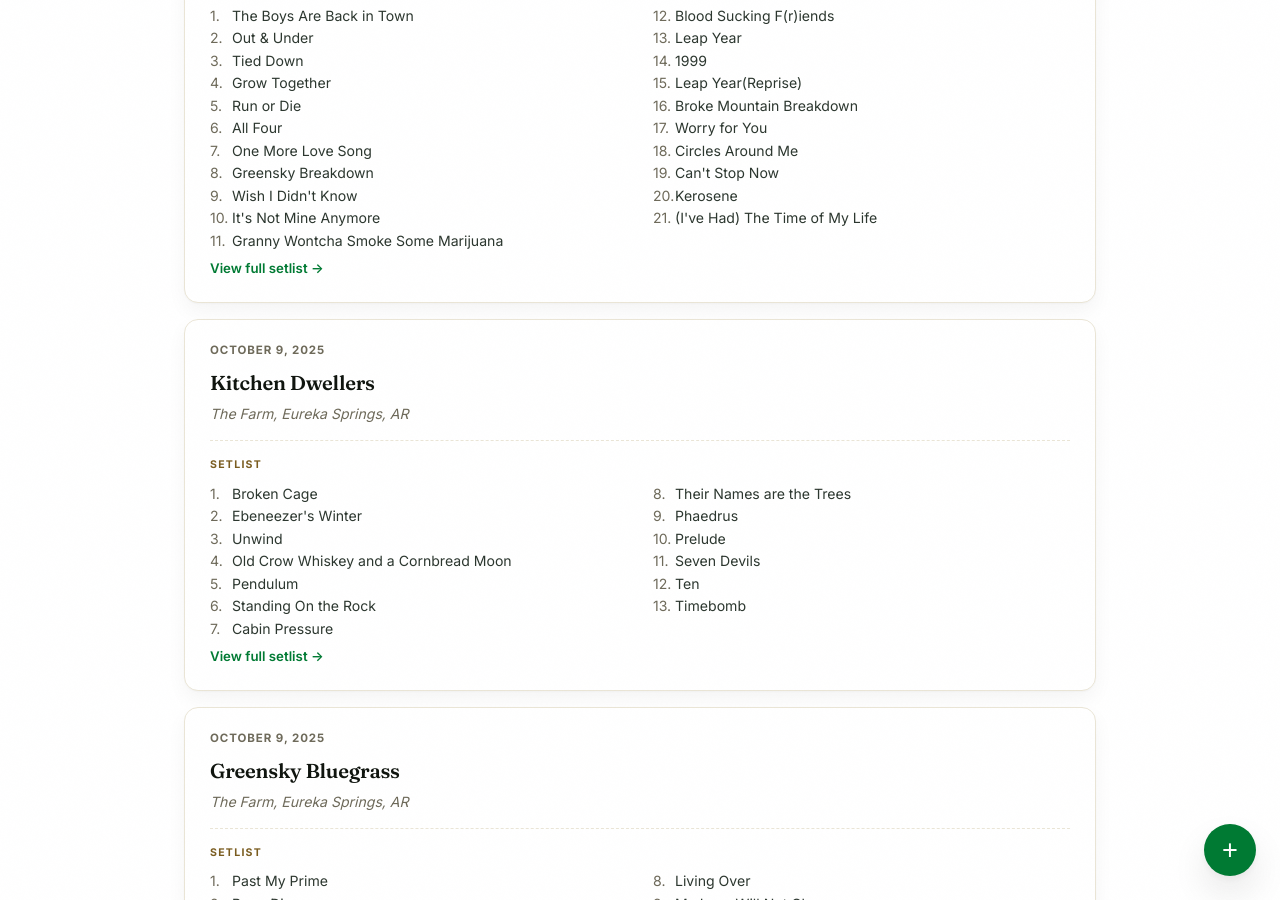
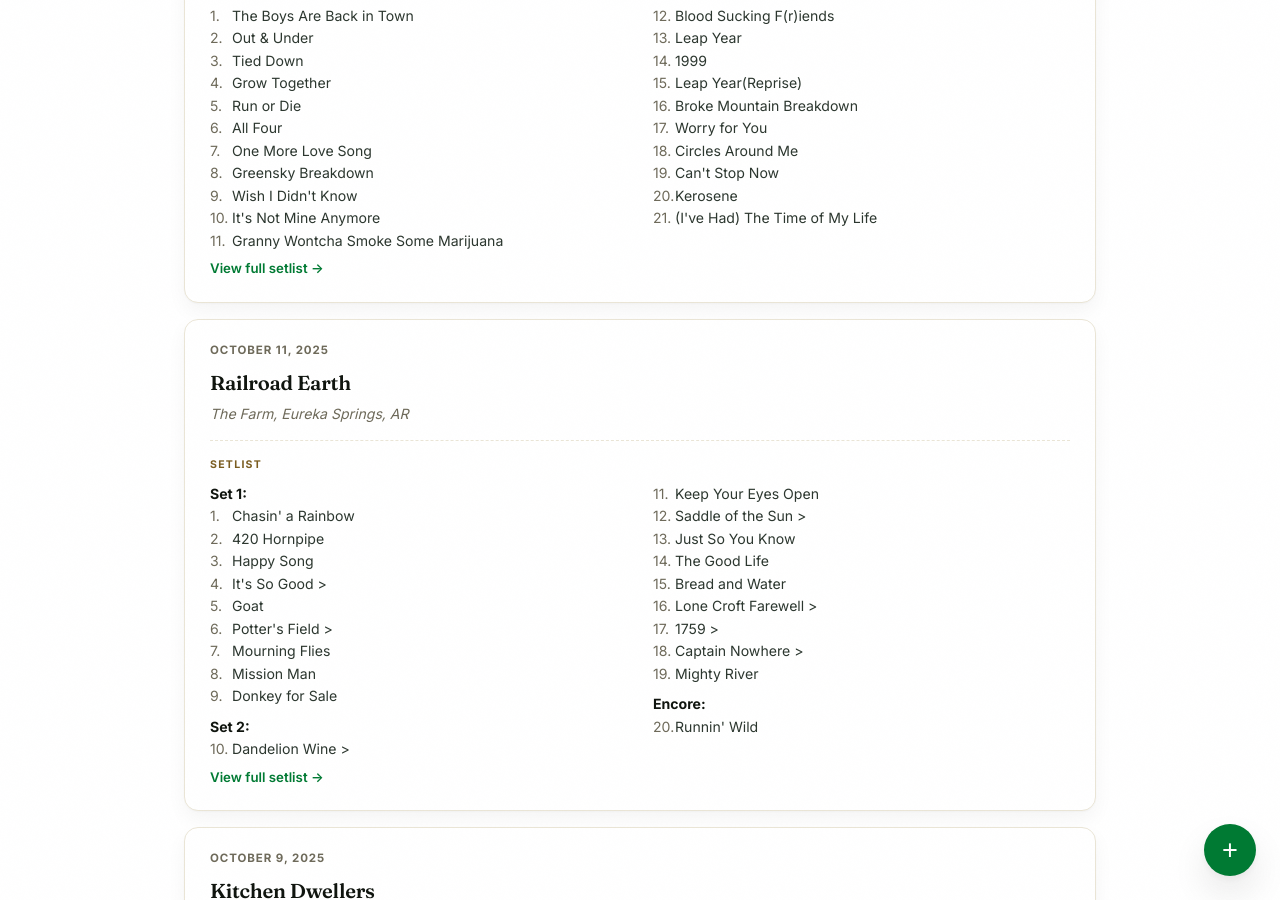
Before and after one commit to bmlanders/adventures, a Jekyll site: the page built from shows/index.html, in a window 1280 px wide and 900 px high, scrolled down 8241 px. Built offline with Jekyll 4.4.1, drawn with Linux system fonts in a browser that asks for light colours; some of the changed text lies outside the part shown.

Commit message:
Log show: Railroad Earth on 2025-10-11

```diff
--- a/shows/index.html
+++ b/shows/index.html
@@ -517,6 +517,41 @@
     </ol>
   </div>
   <a class="show-trip-link" href="https://www.setlist.fm/setlist/greensky-bluegrass/2025/wings-event-center-kalamazoo-mi-2b4fa836.html" target="_blank" rel="noopener">View full setlist &rarr;</a>
+</div>
+
+<div class="show-entry" id="2025-10-11-railroad-earth">
+  <div class="show-date">October 11, 2025</div>
+  <h3>Railroad Earth</h3>
+  <div class="show-venue">The Farm, Eureka Springs, AR</div>
+  <div class="setlist">
+    <div class="setlist-lbl">Setlist</div>
+    <ol class="setlist-list">
+      <li class="setlist-set">Set 1:</li>
+      <li>Chasin' a Rainbow</li>
+      <li>420 Hornpipe</li>
+      <li>Happy Song</li>
+      <li>It's So Good &gt;</li>
+      <li>Goat</li>
+      <li>Potter's Field &gt;</li>
+      <li>Mourning Flies</li>
+      <li>Mission Man</li>
+      <li>Donkey for Sale</li>
+      <li class="setlist-set">Set 2:</li>
+      <li>Dandelion Wine &gt;</li>
+      <li>Keep Your Eyes Open</li>
+      <li>Saddle of the Sun &gt;</li>
+      <li>Just So You Know</li>
+      <li>The Good Life</li>
+      <li>Bread and Water</li>
+      <li>Lone Croft Farewell &gt;</li>
+      <li>1759 &gt;</li>
+      <li>Captain Nowhere &gt;</li>
+      <li>Mighty River</li>
+      <li class="setlist-set">Encore:</li>
+      <li>Runnin' Wild</li>
+    </ol>
+  </div>
+  <a class="show-trip-link" href="https://www.setlist.fm/setlist/railroad-earth/2025/the-farm-eureka-springs-ar-634ef2d3.html" target="_blank" rel="noopener">View full setlist &rarr;</a>
 </div>
 
 <div class="show-entry" id="2025-10-09-kitchen-dwellers">
```
